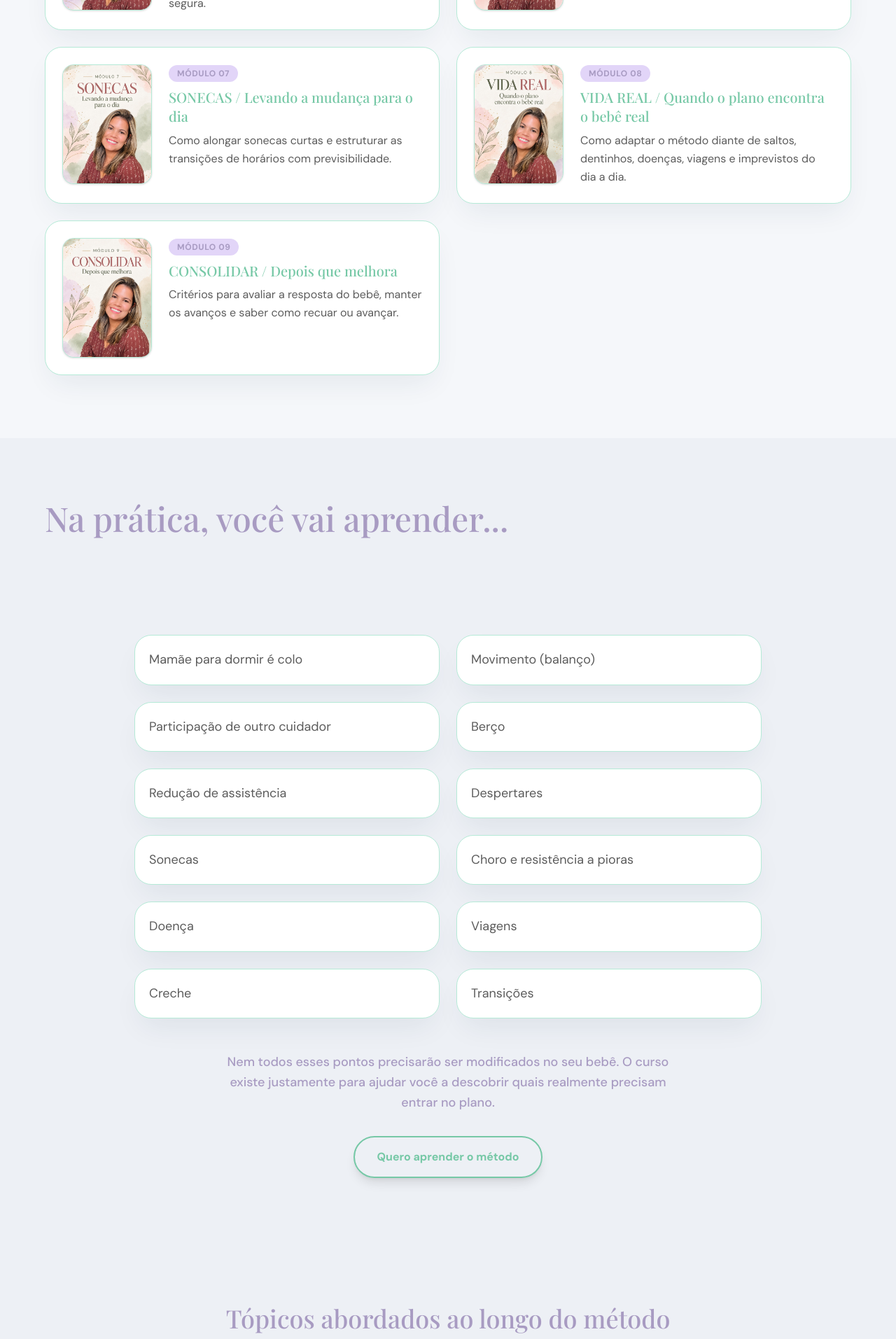
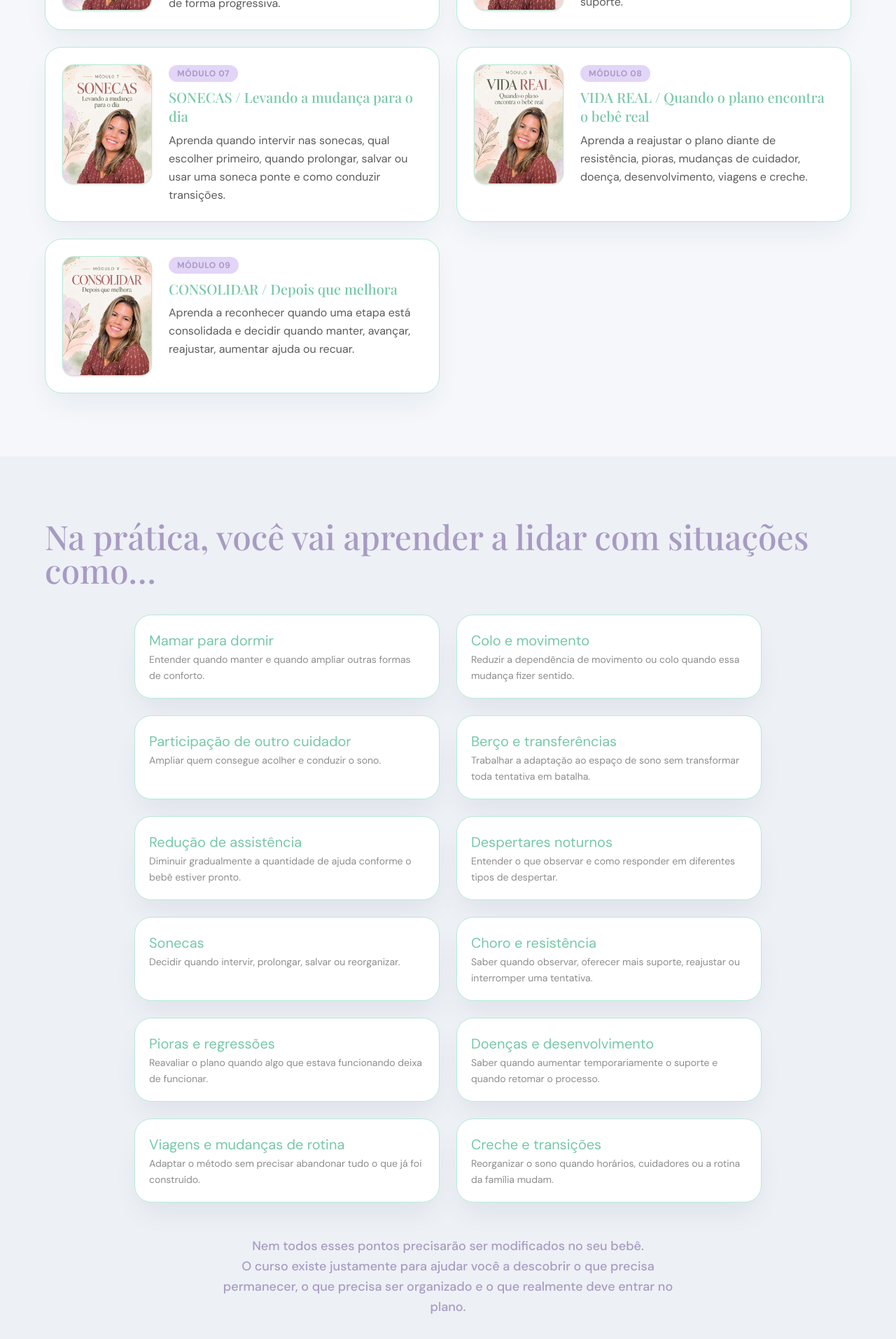
Before and after one commit to jotaraujo/5_dimensoes_do_sono, a React (Vite) app: page / in a window 1280 px wide. Shown: the part 6943-8856 px from the top of the page at 70% size. Built offline with nearby package versions, Linux system fonts and the light colour scheme; a web font is replaced by a local one.

Commit message:
feat(sections): change sections contents

```diff
--- a/src/App.jsx
+++ b/src/App.jsx
@@ -6,9 +6,7 @@ import Results from './components/Results'
 import HowItWorks from './components/HowItWorks'
 import Modules from './components/Modules'
 import NaPratica from './components/NaPratica'
-import TopicsColumns from './components/TopicsColumns'
 import SupportMaterials from './components/SupportMaterials'
-import Bonus from './components/Bonus'
 import Testimonials from './components/Testimonials'
 import CasoReal from './components/CasoReal'
 import AboutMe from './components/AboutMe'
@@ -37,7 +35,7 @@ export default function App() {
 				<HowItWorks />
 				<Modules />
 				<NaPratica />
-				<TopicsColumns />
+				<Course />
 				<SupportMaterials />
 				<Testimonials />
 				<CasoReal />
--- a/src/components/Modules.jsx
+++ b/src/components/Modules.jsx
@@ -15,55 +15,55 @@ const modules = [
   {
     number: '01',
     title: 'COMPREENDER / O Raio-X do Sono',
-    description: 'Compreenda a biologia do sono infantil e aprenda a enxergar além das fórmulas prontas.',
+    description: 'Aprenda a investigar o sono pelas 5 Dimensões e identificar quais fatores realmente podem estar sustentando a dificuldade.',
     image: modulo1Img,
   },
   {
     number: '02',
     title: 'ORGANIZAR / Preparando a Base',
-    description: 'Pequenas mudanças no ambiente e na rotina diurna que geram impactos gigantescos na qualidade da noite.',
+    description: 'Organize início do dia, sonecas, pressão de sono, horário noturno, ritual e ambiente antes de decidir o que precisa mudar.',
     image: modulo2Img,
   },
   {
     number: '03',
     title: 'DECIDIR / O que precisa mudar?',
-    description: 'Defina critérios claros para saber o que manter, o que ajustar e o que precisa ser modificado.',
+    description: 'Aprenda a diferenciar o que pode permanecer, o que precisa ser regulado, o que deve mudar e o que ainda precisa ser investigado.',
     image: modulo3Img,
   },
   {
     number: '04',
     title: 'INTERVIR I / Construindo uma nova forma de adormecer',
-    description: 'Passo a passo para reduzir associações dependentes de forma gradual, respeitosa e com muito acolhimento.',
+    description: 'Aprenda a ampliar as formas de conforto e conduzir mudanças em mamada, movimento, colo e participação de outros cuidadores.',
     image: modulo4Img,
   },
   {
     number: '05',
     title: 'INTERVIR II / O espaço de sono e a redução de assistência',
-    description: 'Como facilitar a transição para o berço e diminuir o suporte de forma progressiva e segura.',
+    description: 'Aprenda quando trabalhar o berço, como lidar com transferências e como reduzir a assistência de forma progressiva.',
     image: modulo5Img,
   },
   {
     number: '06',
     title: 'INTERVIR III / Despertares noturnos',
-    description: 'Estratégias práticas e humanizadas para lidar com os despertares frequentes ao longo da noite.',
+    description: 'Entenda o que observar nos despertares e como decidir quando alimentar, oferecer conforto, usar a nova estratégia ou aumentar o suporte.',
     image: modulo6Img,
   },
   {
     number: '07',
     title: 'SONECAS / Levando a mudança para o dia',
-    description: 'Como alongar sonecas curtas e estruturar as transições de horários com previsibilidade.',
+    description: 'Aprenda quando intervir nas sonecas, qual escolher primeiro, quando prolongar, salvar ou usar uma soneca ponte e como conduzir transições.',
     image: modulo7Img,
   },
   {
     number: '08',
     title: 'VIDA REAL / Quando o plano encontra o bebê real',
-    description: 'Como adaptar o método diante de saltos, dentinhos, doenças, viagens e imprevistos do dia a dia.',
+    description: 'Aprenda a reajustar o plano diante de resistência, pioras, mudanças de cuidador, doença, desenvolvimento, viagens e creche.',
     image: modulo8Img,
   },
   {
     number: '09',
     title: 'CONSOLIDAR / Depois que melhora',
-    description: 'Critérios para avaliar a resposta do bebê, manter os avanços e saber como recuar ou avançar.',
+    description: 'Aprenda a reconhecer quando uma etapa está consolidada e decidir quando manter, avançar, reajustar, aumentar ajuda ou recuar.',
     image: modulo9Img,
   },
 ]
--- a/src/components/NaPratica.jsx
+++ b/src/components/NaPratica.jsx
@@ -2,14 +2,67 @@ import { useScrollAnimation } from '../hooks/useScrollAnimation'
 import Button from './ui/Button'
 import { CHECKOUT_LAUNCH } from '../constants/checkout'
 
-/**
- * NaPratica — Seção que descreve, em termos concretos e práticos,
- * o que o curso ensina (a transição do conteúdo do curso para problemas
- * que a mãe reconhece).
- *
- * De acordo com o briefing item 8, esta seção traduz os módulos em
- * problemas concretos que a mãe reconhece.
- */
+const items = [
+	{
+		name: 'Mamar para dormir',
+		description:
+			'Entender quando manter e quando ampliar outras formas de conforto.',
+	},
+	{
+		name: 'Colo e movimento',
+		description:
+			'Reduzir a dependência de movimento ou colo quando essa mudança fizer sentido.',
+	},
+	{
+		name: 'Participação de outro cuidador',
+		description: 'Ampliar quem consegue acolher e conduzir o sono.',
+	},
+	{
+		name: 'Berço e transferências',
+		description:
+			'Trabalhar a adaptação ao espaço de sono sem transformar toda tentativa em batalha.',
+	},
+	{
+		name: 'Redução de assistência',
+		description:
+			'Diminuir gradualmente a quantidade de ajuda conforme o bebê estiver pronto.',
+	},
+	{
+		name: 'Despertares noturnos',
+		description:
+			'Entender o que observar e como responder em diferentes tipos de despertar.',
+	},
+	{
+		name: 'Sonecas',
+		description: 'Decidir quando intervir, prolongar, salvar ou reorganizar.',
+	},
+	{
+		name: 'Choro e resistência',
+		description:
+			'Saber quando observar, oferecer mais suporte, reajustar ou interromper uma tentativa.',
+	},
+	{
+		name: 'Pioras e regressões',
+		description:
+			'Reavaliar o plano quando algo que estava funcionando deixa de funcionar.',
+	},
+	{
+		name: 'Doenças e desenvolvimento',
+		description:
+			'Saber quando aumentar temporariamente o suporte e quando retomar o processo.',
+	},
+	{
+		name: 'Viagens e mudanças de rotina',
+		description:
+			'Adaptar o método sem precisar abandonar tudo o que já foi construído.',
+	},
+	{
+		name: 'Creche e transições',
+		description:
+			'Reorganizar o sono quando horários, cuidadores ou a rotina da família mudam.',
+	},
+]
+
 export default function NaPratica() {
 	const headingRef = useScrollAnimation()
 	const listRef = useScrollAnimation()
@@ -21,40 +74,25 @@ export default function NaPratica() {
 					ref={headingRef}
 					className='font-display text-4xl md:text-5xl font-medium text-secondary mb-4 fade-in-up'
 				>
-					Na prática, você vai aprender...
+					Na prática, você vai aprender a lidar com situações como…
 				</h2>
-				<p className='text-lg text-on-surface-variant max-w-2xl mx-auto leading-relaxed mb-10 fade-in-up delay-200'>
-					Mamar para dormir é colo é movimento é participação de outro cuidador
-					é berço é redução de assistência é despertares é sonecas é choro e
-					resistência a pioras é doença é viagens é creche é transições.
-				</p>
 
 				{/* Lista de problemas concretos que a mãe reconhece */}
 				<div
 					ref={listRef}
-					className='grid grid-cols-1 md:grid-cols-2 gap-6 max-w-4xl mx-auto fade-in-up delay-400'
+					className='grid grid-cols-1 md:grid-cols-2 gap-6 max-w-4xl mx-auto my-10 fade-in-up delay-400'
 				>
-					{[
-						'Mamãe para dormir é colo',
-						'Movimento (balanço)',
-						'Participação de outro cuidador',
-						'Berço',
-						'Redução de assistência',
-						'Despertares',
-						'Sonecas',
-						'Choro e resistência a pioras',
-						'Doença',
-						'Viagens',
-						'Creche',
-						'Transições',
-					].map((item, i) => (
+					{items.map((item, i) => (
 						<div
 							key={i}
 							className='bg-white rounded-2xl p-5 shadow-ambient border border-primary-container hover:border-primary transition-all duration-300'
 						>
-							<span className='text-on-surface-variant leading-relaxed text-base md:text-lg block'>
-								{item}
-							</span>
+							<h2 className='text-primary leading-relaxed text-base md:text-xl block'>
+								{item.name}
+							</h2>
+							<p className='text-sm text-on-surface-variant/70 leading-relaxed'>
+								{item.description}
+							</p>
 						</div>
 					))}
 				</div>
@@ -65,9 +103,12 @@ export default function NaPratica() {
 					className='text-center mt-12 max-w-2xl mx-auto fade-in-up delay-600'
 				>
 					<p className='text-base md:text-lg text-secondary leading-relaxed font-medium'>
-						Nem todos esses pontos precisarão ser modificados no seu bebê. O
-						curso existe justamente para ajudar você a descobrir quais realmente
-						precisam entrar no plano.
+						Nem todos esses pontos precisarão ser modificados no seu bebê.
+					</p>
+					<p className='text-base md:text-lg text-secondary leading-relaxed font-medium'>
+						O curso existe justamente para ajudar você a descobrir o que precisa
+						permanecer, o que precisa ser organizado e o que realmente deve
+						entrar no plano.
 					</p>
 
 					{/* CTA para o curso */}
--- a/src/components/TopicsColumns.jsx
+++ /dev/null
@@ -1,59 +0,0 @@
-import { useScrollAnimation } from '../hooks/useScrollAnimation'
-
-/**
- * TopicsColumns — Seção da parte 8: Tópicos "Na prática, você vai aprender..." em colunas.
- * Posicionada logo após o componente NaPratica.jsx.
- */
-const topics = [
-  'Mamar para dormir',
-  'Colo',
-  'Movimento',
-  'Participação de outro cuidador',
-  'Berço',
-  'Redução de assistência',
-  'Despertares',
-  'Sonecas',
-  'Choro e resistência',
-  'Pioras',
-  'Doença',
-  'Viagens',
-  'Creche',
-  'Transições',
-]
-
-export default function TopicsColumns() {
-  const headingRef = useScrollAnimation()
-  const gridRef = useScrollAnimation()
-
-  return (
-    <section className='section-padding bg-surface-container' id='topicos-praticos'>
-      <div className='container-max'>
-        <div ref={headingRef} className='text-center mb-12 fade-in-up'>
-          <h2 className='font-display text-3xl md:text-4xl font-medium text-secondary mb-4'>
-            Tópicos abordados ao longo do método
-          </h2>
-          <p className='text-base md:text-lg text-on-surface-variant max-w-2xl mx-auto leading-relaxed'>
-            Questões práticas do dia a dia que você aprenderá a manejar com segurança e clareza.
-          </p>
-        </div>
-
-        {/* Grid de colunas: 2 no mobile, 3 no tablet, 4 no desktop */}
-        <div
-          ref={gridRef}
-          className='grid grid-cols-2 sm:grid-cols-3 lg:grid-cols-4 gap-4 max-w-5xl mx-auto fade-in-up delay-200'
-        >
-          {topics.map((topic, i) => (
-            <div
-              key={i}
-              className='bg-white rounded-xl p-4 shadow-sm border border-primary-container hover:border-primary transition-all duration-300 flex items-center justify-center text-center'
-            >
-              <span className='text-on-surface font-medium text-sm md:text-base leading-snug'>
-                {topic}
-              </span>
-            </div>
-          ))}
-        </div>
-      </div>
-    </section>
-  )
-}
```
Also changed, not shown: src/components/Course.jsx (+61 -16 lines).
